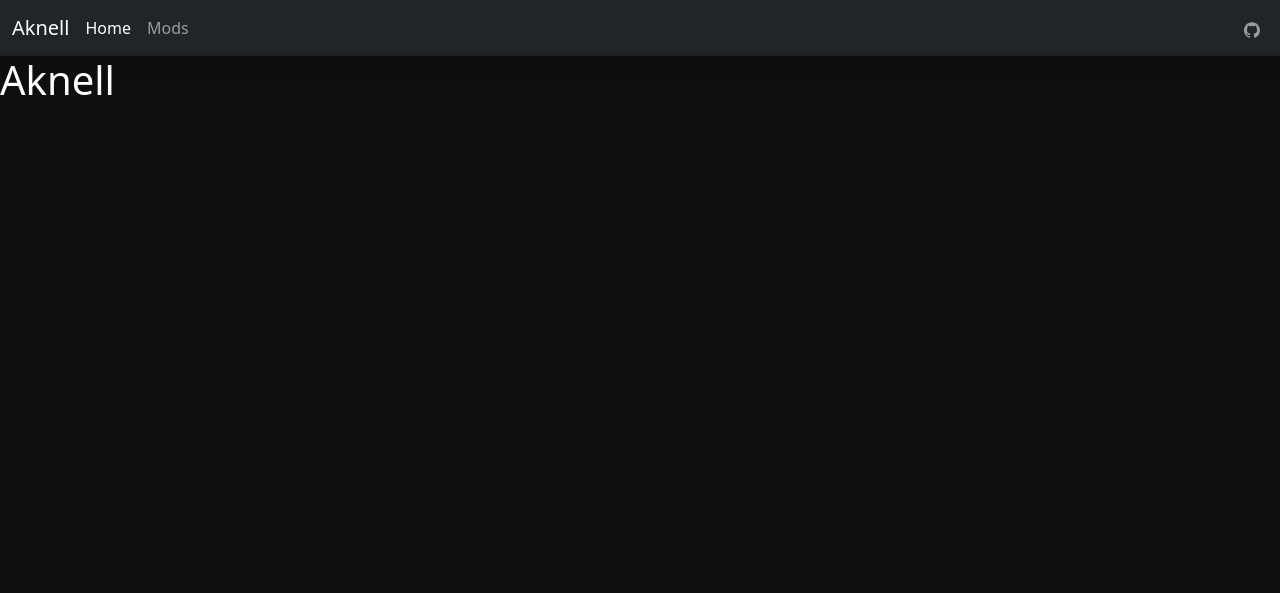
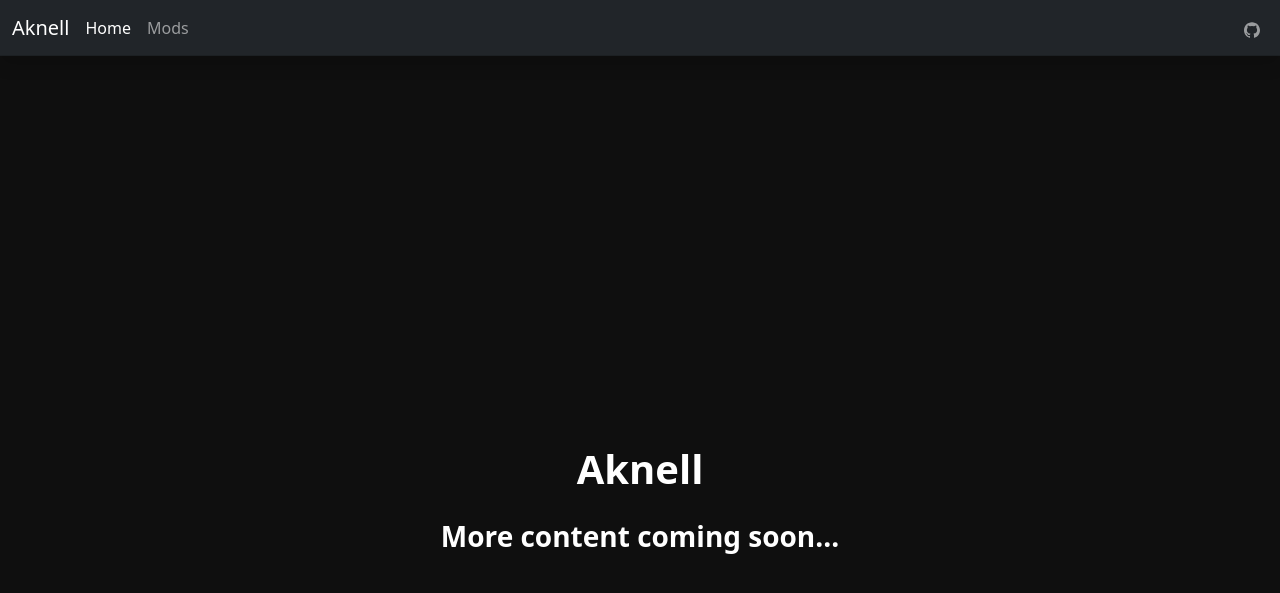
Before and after one commit to Aknell/aknell.github.io, a Jekyll site: the page built from index.html, in a window 1280 px wide and 900 px high. Shown: the top 593 px of the window. Built offline with Jekyll 4.4.1, drawn with Linux system fonts in a browser that asks for light colours.

Commit message:
style and nav

```diff
--- a/_includes/navbar.html
+++ b/_includes/navbar.html
@@ -1,20 +1,12 @@
 <header class="navbar navbar-expand-lg navbar-dark bg-dark bd-navbar sticky-top">
   <nav class="container-xxl bd-gutter flex-wrap flex-lg-nowrap" aria-label="Main navigation">
-      <div class="bd-navbar-toggle">
-        <button class="navbar-toggler" type="button" data-bs-toggle="collapse" data-bs-target="#navbarSupportedContent" aria-controls="navbarSupportedContent" aria-expanded="false" aria-label="Toggle navigation">
+    <a class="navbar-brand p-0 me-0 me-lg-2" href="/" aria-label="Aknell">Aknell</a>
+
+    <button class="navbar-toggler" type="button" data-bs-toggle="offcanvas" data-bs-target="#bdNavbar" aria-controls="bdNavbar" aria-expanded="false" aria-label="Toggle navigation">
       <span class="navbar-toggler-icon"></span>
     </button>
-      </div>
 
-      <a class="navbar-brand p-0 me-0 me-lg-2" href="/" aria-label="Aknell">Aknell</a>
-
-      <div class="d-flex">
-        <button class="navbar-toggler d-flex d-lg-none order-3 p-2" type="button" data-bs-toggle="offcanvas" data-bs-target="#bdNavbar" aria-controls="bdNavbar" aria-label="Toggle navigation">
-          <svg class="bi" aria-hidden="true"><use xlink:href="#three-dots"></use></svg>
-        </button>
-      </div>
-
-      <div class="offcanvas-lg offcanvas-end flex-grow-1" tabindex="-1" id="bdNavbar" aria-labelledby="bdNavbarOffcanvasLabel" data-bs-scroll="true">
+    <div class="offcanvas-lg offcanvas-end flex-grow-1 text-bg-dark" tabindex="-1" id="bdNavbar" aria-labelledby="bdNavbarOffcanvasLabel" data-bs-scroll="true">
       <div class="offcanvas-header px-4 pb-0">
         <h5 class="offcanvas-title text-white" id="bdNavbarOffcanvasLabel">Aknell</h5>
         <button type="button" class="btn-close btn-close-white" data-bs-dismiss="offcanvas" aria-label="Close" data-bs-target="#bdNavbar"></button>
--- a/_sass/main.scss
+++ b/_sass/main.scss
@@ -18,3 +18,9 @@
     filter: blur(0);
     transform: translateY(0);
 }
+
+@media (max-width: 991.98px) {
+    .bd-navbar .bd-navbar-toggle {
+        width: 4.25rem;
+    }
+}
--- a/index.html
+++ b/index.html
@@ -2,6 +2,15 @@
 layout: home
 title: Home
 ---
-<div class="d-xxl-flex justify-content-center align-items-center text-bg-dark vh-100" style="background-color: #0f0f0f!important;">
-    <h1 class="fs-1 hidden" style="--order: 0;">Aknell</h1>
+<div class="d-flex justify-content-center align-items-center text-bg-dark vh-100" style="background-color: #0f0f0f!important; flex-direction: column;">
+    <div class="row">
+        <div class="col-xxl-12">
+            <p class="fs-1 text-center hidden fw-semibold" style="--order: 0;">Aknell</p>
+        </div>
+    </div>
+    <div class="row">
+        <div class="col-xxl-12">
+            <p class="fs-3 text-center hidden" style="--order: 1;"><b>More content coming soon...</b></p>
+        </div>
+    </div>
 </div>
--- a/mods/endgame-extensions.html
+++ b/mods/endgame-extensions.html
@@ -26,8 +26,8 @@ title: Mods
   </button>
 </div>
 <div class="text-white px-5 py-5">
-    <h1 class="text-center">Endgame Extensions Mod</h1>
-    <p class="px-3">This mod adds Hellstone and Mythril as endgame items. You can only mine hellstone with netherite and mythril with
+    <h1 class="text-center pb-5">Endgame Extensions Mod</h1>
+    <p class="px-3 fs-4">This mod adds Hellstone and Mythril as endgame items. You can only mine hellstone with netherite and mythril with
       hellstone. Mythril is a silver-like colour, like in Tolkien's books, and Hellstone is darker than its surroundings</p>
     <h2 class="text-center py-5">Download</h2>
     <p><i>coming soon</i></p>
```
Also changed, not shown: other parts of mods/endgame-extensions.html (+1 -1 lines). Lines whose indentation alone changed are shown as unchanged.
